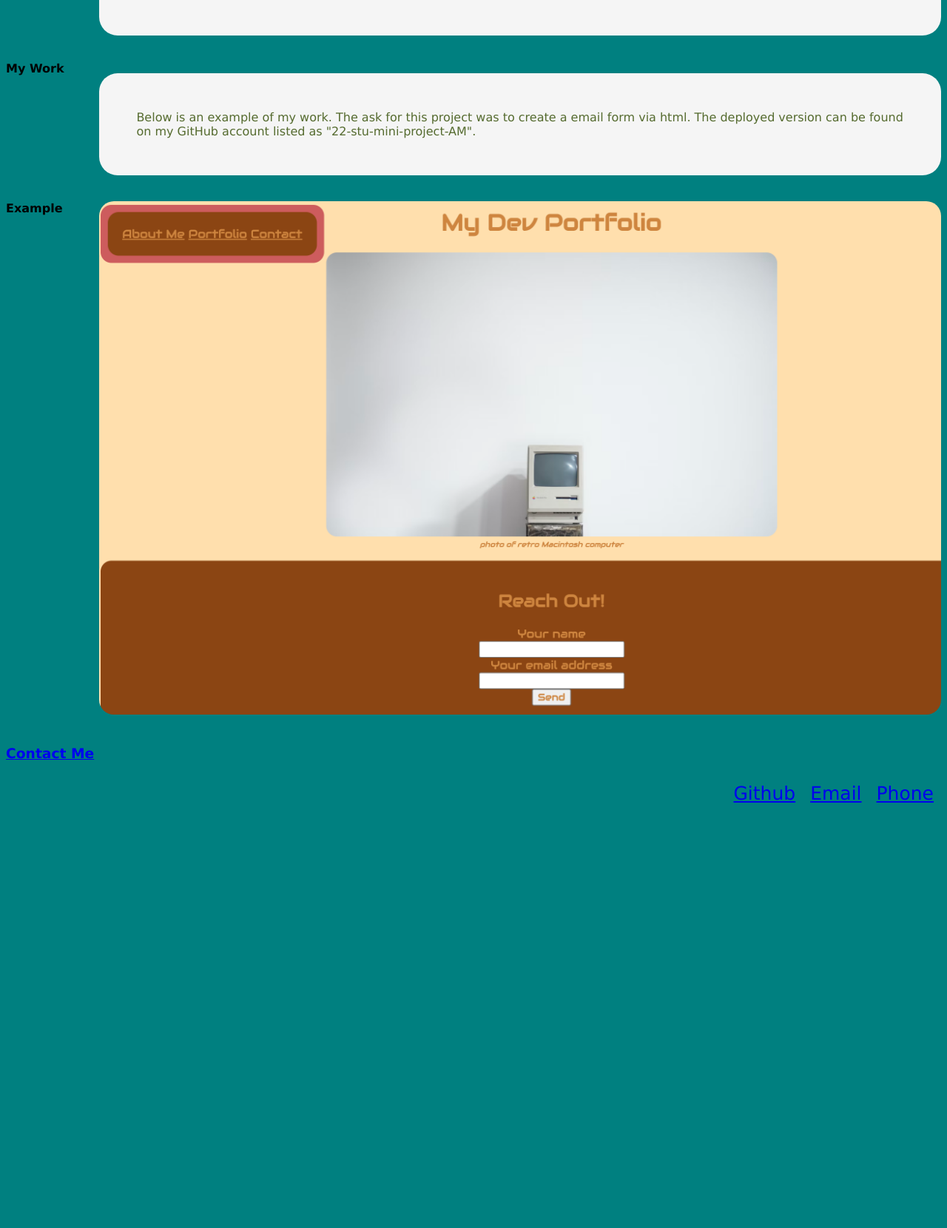
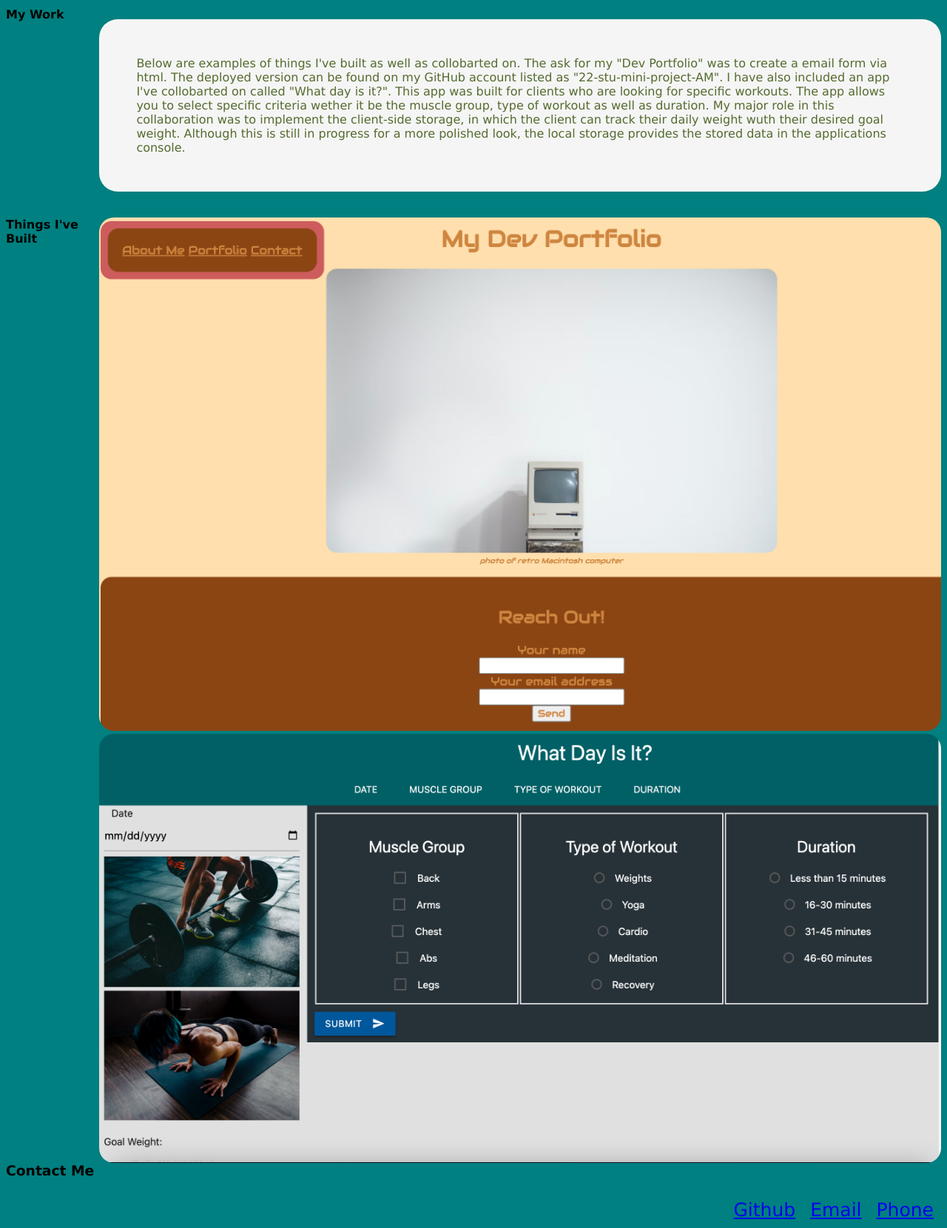
Before and after one commit to Ashmo91388/module-2-project, a plain HTML site: page index.html in a window 1280 px wide. Shown: the part 645-2305 px from the top of the page at 74% size. Before the commit the page ends 1742 px from the top, so only its background shows below. Drawn offline with Linux system fonts and the light colour scheme.

Commit message:
modified HTML 'my work' section, updated landings

```diff
--- a/assets/css/style.css
+++ b/assets/css/style.css
@@ -48,12 +48,15 @@ p{
     font-family:'Lucida Sans', 'Lucida Sans Regular', 'Lucida Grande', 'Lucida Sans Unicode', Geneva, Verdana, sans-serif;
     font-size: 25px;
 }
-section{
 
-}
 #my_work img{
     max-width: 90%;
     border-radius: 20px;
+}
+#what-day img{
+   margin-left: 200px;
+
+   float: right;
 }
 .footer_ul li{
    display:inline-flex;
@@ -63,3 +66,7 @@ section{
    float: right;
 
 }
+.h3{
+    padding-top: 100px;
+    display:inline;
+}
--- a/index.html
+++ b/index.html
@@ -10,7 +10,7 @@
 <body>
     <h1> Ashly Mossette</h1>
   <div id="pic_1">
-    <img src="./assets/images/Ashmo1.png" alt="Avatar"></div>
+    <img src="./assets/images/Ash-mo-rounded-corners.png" alt="Avatar"></div>
     <div class="navbar_ul">
         <ul>
          <li> <a href="#about-me"> About Me </a>
@@ -27,6 +27,7 @@
 
 <aside> About Me</aside>
 <div class="hero"></div>
+<main>
 <div class="content">
     <div id="about-me" class="about-me"></div>
   <p> Hello! My name is Ashly Mossette and I am an aspiring web developer. I am currently enrolled in the UCLA coding bootcamp, where I will become certified as a full stack engineer. Once completed, I will have web development skills in the
@@ -38,16 +39,24 @@
 <div class="content"></div>
 <div id="my_work" class="my_work">
     <p>
-    Below is an example of my work.
-    The ask for this project was to create a email form via html. The deployed version can be found on my GitHub account listed as "22-stu-mini-project-AM".
+    Below are examples of things I've built as well as collobarted on.
+    The ask for my "Dev Portfolio" was to create a email form via html. The deployed version can be found on my GitHub account listed as "22-stu-mini-project-AM".
+    I have also included an app I've collobarted on called "What day is it?". This app was built for clients who are looking for specific workouts. The app allows you to select specific criteria wether
+    it be the muscle group, type of workout as well as duration. My major role in this collaboration was to implement the client-side storage, in which the client can track their daily weight wuth their
+    desired goal weight. Although this is still in progress for a more polished look, the local storage provides the stored data in the applications console.
 </p></a>
 <br>
-    <aside>Example</aside>
+    <aside>Things  I've Built</aside>
     <section id="example_sec">
         <a href="https://github.com/Ashmo91388/Module-1-project.git" target="_blank">
             <img src="./assets/images/mydevport.png" alt="Screenshot">
+      <div id="what-day" >
+        <a href="https://github.com/koshea1124/Project-1-Team-Newport" target="_blank">
+            <img src="./assets/images/What-Day-screenshot.png" alt="Screenshot"> </a>
+      </div>
 
-</section>
+
+</section></main>
 <br>
 <!-- Added Nav bar to footer -->
 <foot>
```
Also changed, not shown: assets/images/Ash-mo-rounded-corners.png (added), assets/images/Ashmo1.png (deleted), assets/images/What-Day-screenshot.png (added).
